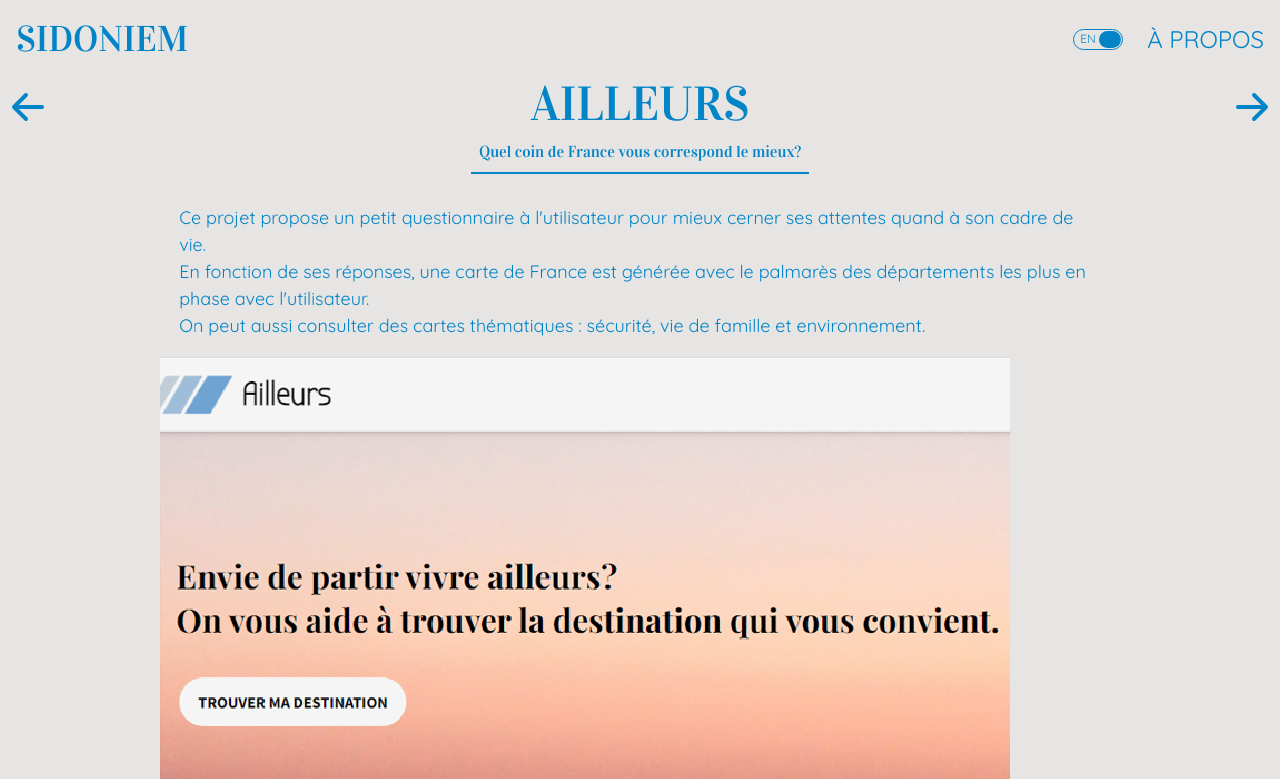
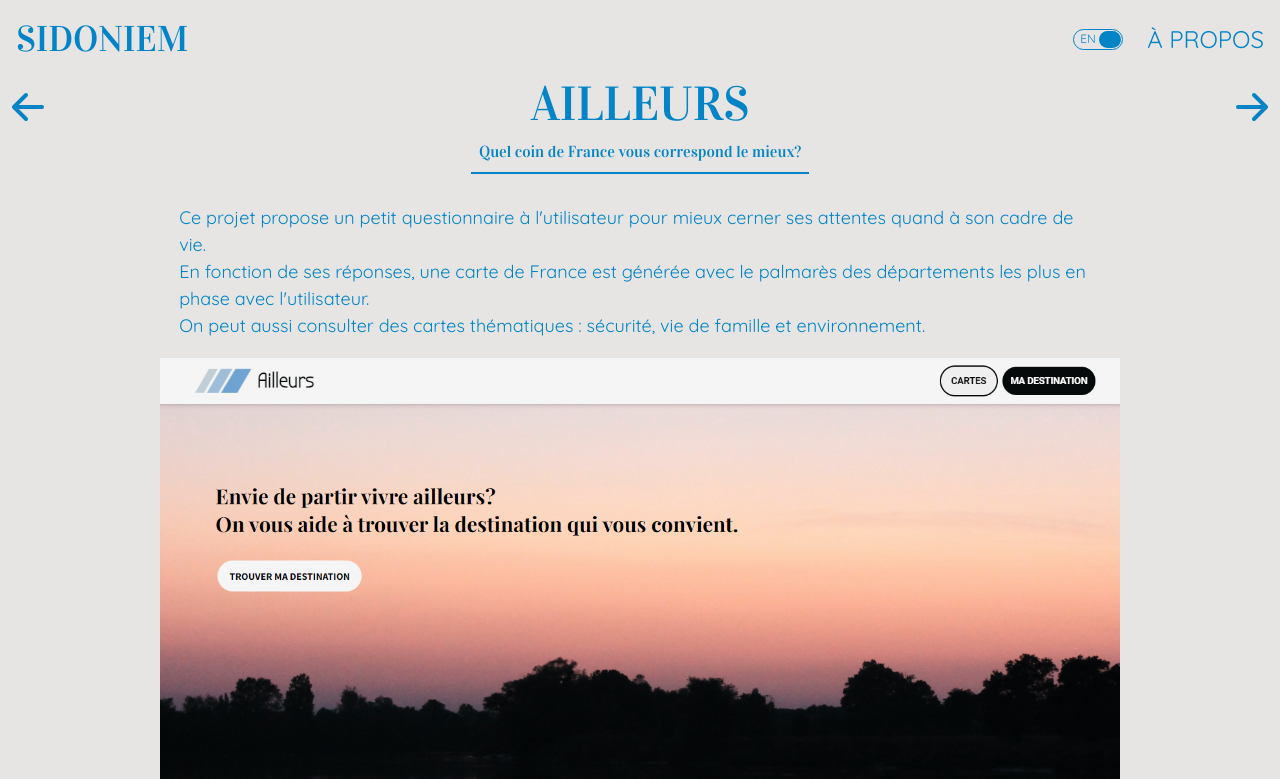
Before and after one commit to Fidomi/portfolio-next, a Next.js app: page /projects in a window 1280 px wide. Shown: the top 779 px of the page. Built offline with nearby package versions, Linux system fonts and the light colour scheme.

Commit message:
Add isMobile

```diff
--- a/components/DevProject/DevProject.tsx
+++ b/components/DevProject/DevProject.tsx
@@ -26,7 +26,8 @@ const DevProject = ({ project }: { project: Project }) => {
                 </div>
             </div>
             <div className={`${styles.project__img1} px-4 md:px-0`}>
-                {project.imgC[1] &&
+                {isMobile &&
+                    project.imgC[1] &&
                     project.imgC.map((ele, index) => {
                         if (index < 3) {
                             return (
```
